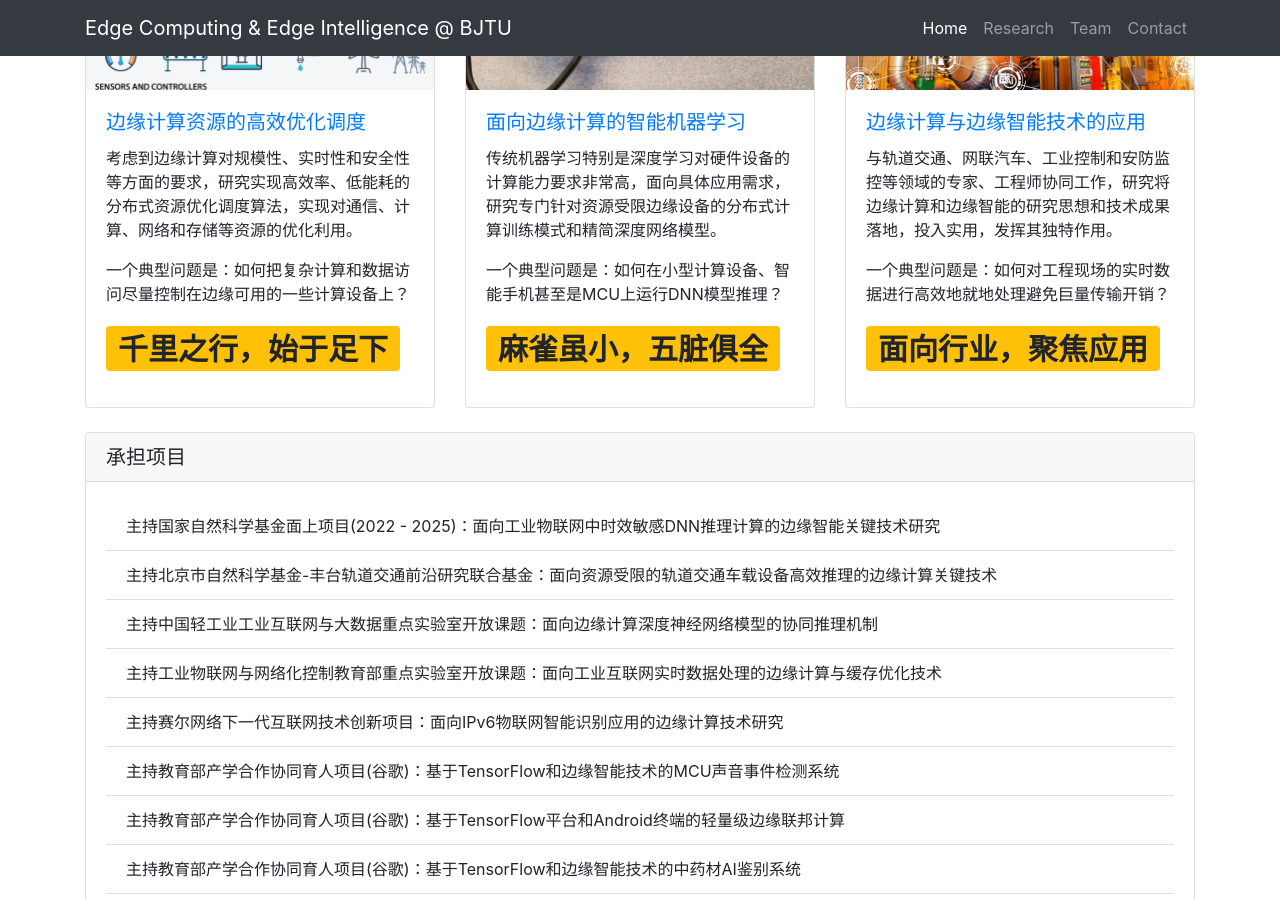
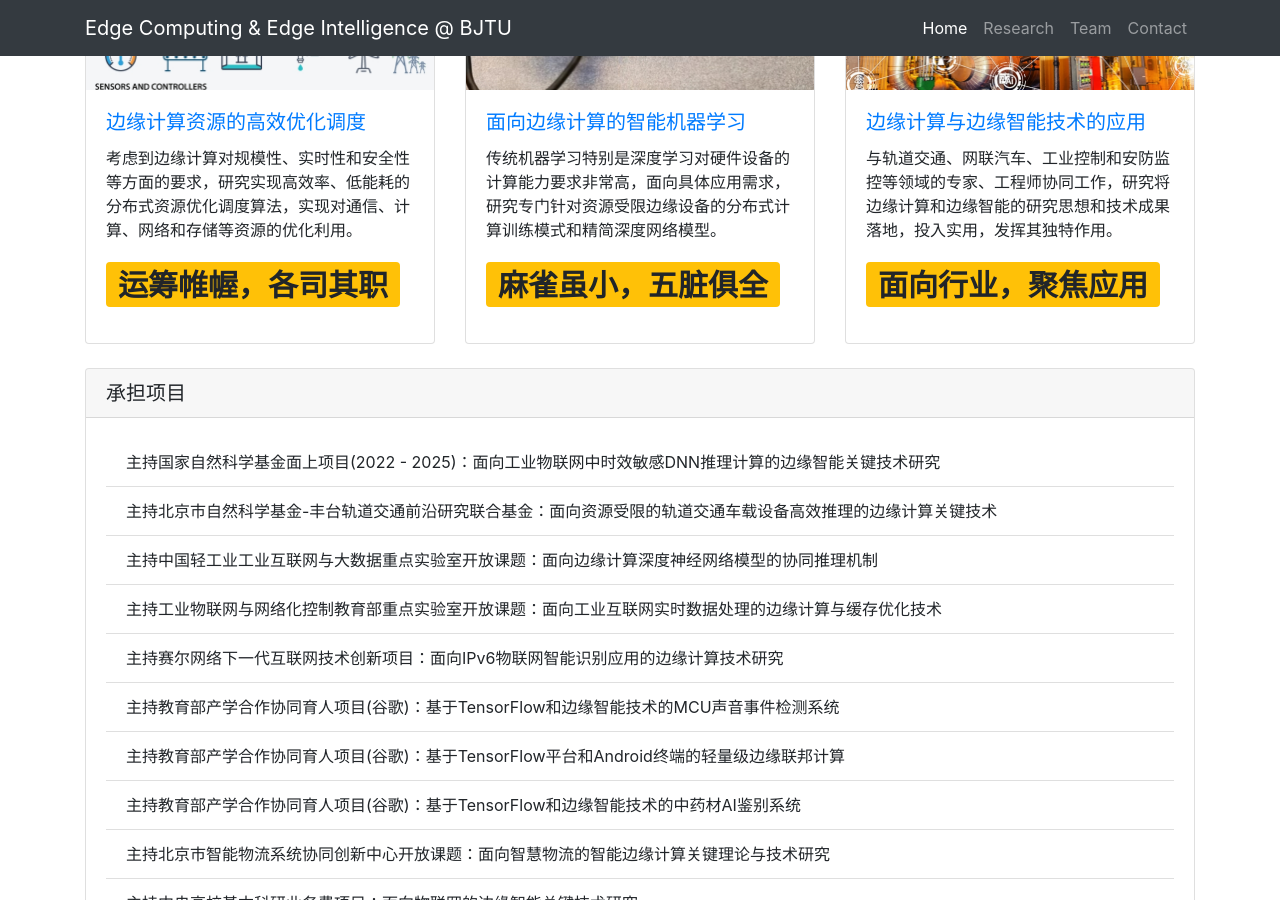
Before and after one commit to fangvv/Homepage, a Jekyll site: the page Edgecomp/index.html, which Jekyll copies as it is, in a window 1280 px wide and 900 px high, scrolled down 715 px. Built offline with Jekyll 4.4.1, drawn with Linux system fonts in a browser that asks for light colours; comment, search, counter and statistics services are not loaded.

Commit message:
Signed-off-by: fangvv <fangvv@gmail.com>

```diff
--- a/Edgecomp/index.html
+++ b/Edgecomp/index.html
@@ -54,8 +54,7 @@
          <div class="card-body">
             <h5 class="card-title"> <a href="#">边缘计算资源的高效优化调度</a> </h5>
             <p class="card-text">考虑到边缘计算对规模性、实时性和安全性等方面的要求，研究实现高效率、低能耗的分布式资源优化调度算法，实现对通信、计算、网络和存储等资源的优化利用。</p>
-            <p class="card-text">一个典型问题是：如何把复杂计算和数据访问尽量控制在边缘可用的一些计算设备上？</p>
-            <p><h1><span class="badge badge-warning">千里之行，始于足下</span></h1></p>
+            <p><h1><span class="badge badge-warning">运筹帷幄，各司其职</span></h1></p>
         </div>
     </div>
 </div>
@@ -65,7 +64,6 @@
      <div class="card-body">
         <h5 class="card-title"> <a href="#">面向边缘计算的智能机器学习</a> </h5>
         <p class="card-text">传统机器学习特别是深度学习对硬件设备的计算能力要求非常高，面向具体应用需求，研究专门针对资源受限边缘设备的分布式计算训练模式和精简深度网络模型。</p>
-        <p class="card-text">一个典型问题是：如何在小型计算设备、智能手机甚至是MCU上运行DNN模型推理？</p>
         <p><h1><span class="badge badge-warning">麻雀虽小，五脏俱全</span></h1></p>
     </div>
 </div>
@@ -76,7 +74,6 @@
      <div class="card-body">
         <h5 class="card-title"> <a href="#">边缘计算与边缘智能技术的应用</a> </h5>
         <p class="card-text">与轨道交通、网联汽车、工业控制和安防监控等领域的专家、工程师协同工作，研究将边缘计算和边缘智能的研究思想和技术成果落地，投入实用，发挥其独特作用。</p>
-        <p class="card-text">一个典型问题是：如何对工程现场的实时数据进行高效地就地处理避免巨量传输开销？</p>
         <p><h1><span class="badge badge-warning">面向行业，聚焦应用</span></h1></p>
     </div>
 </div>
```
